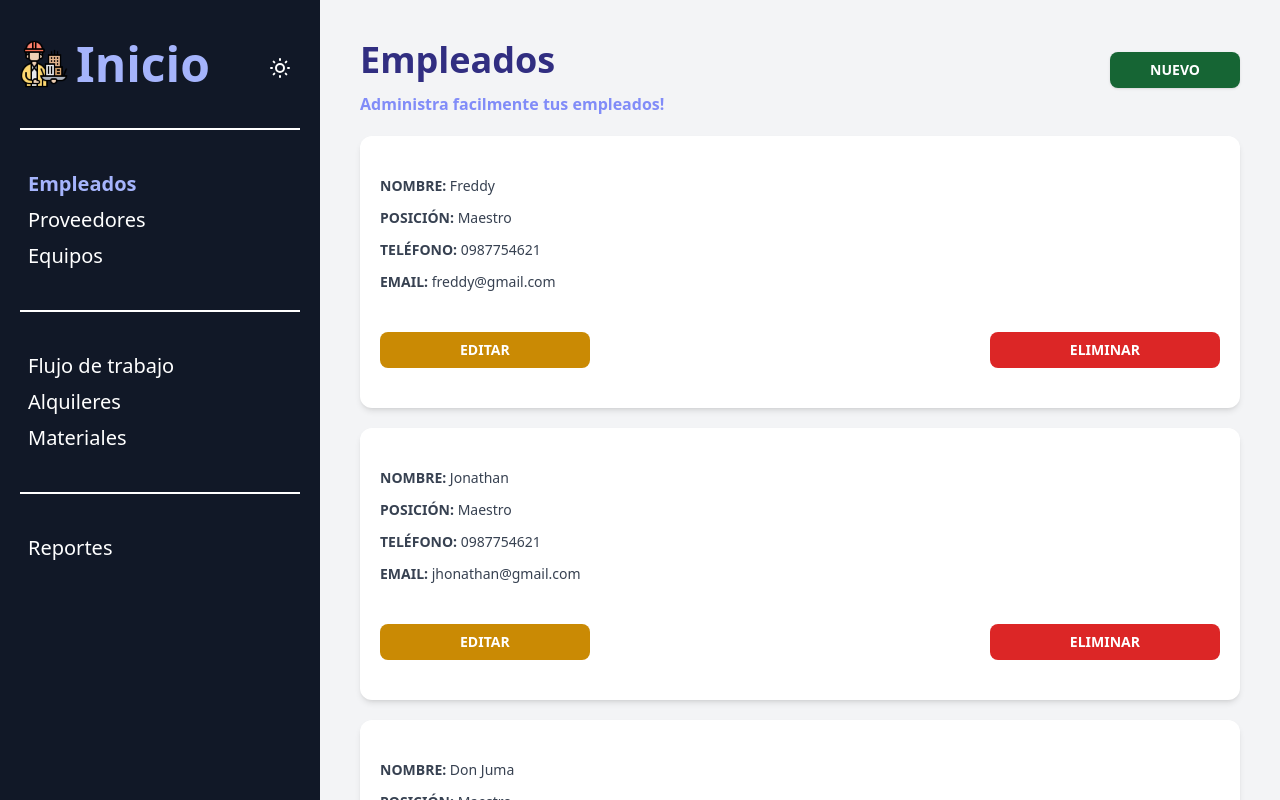
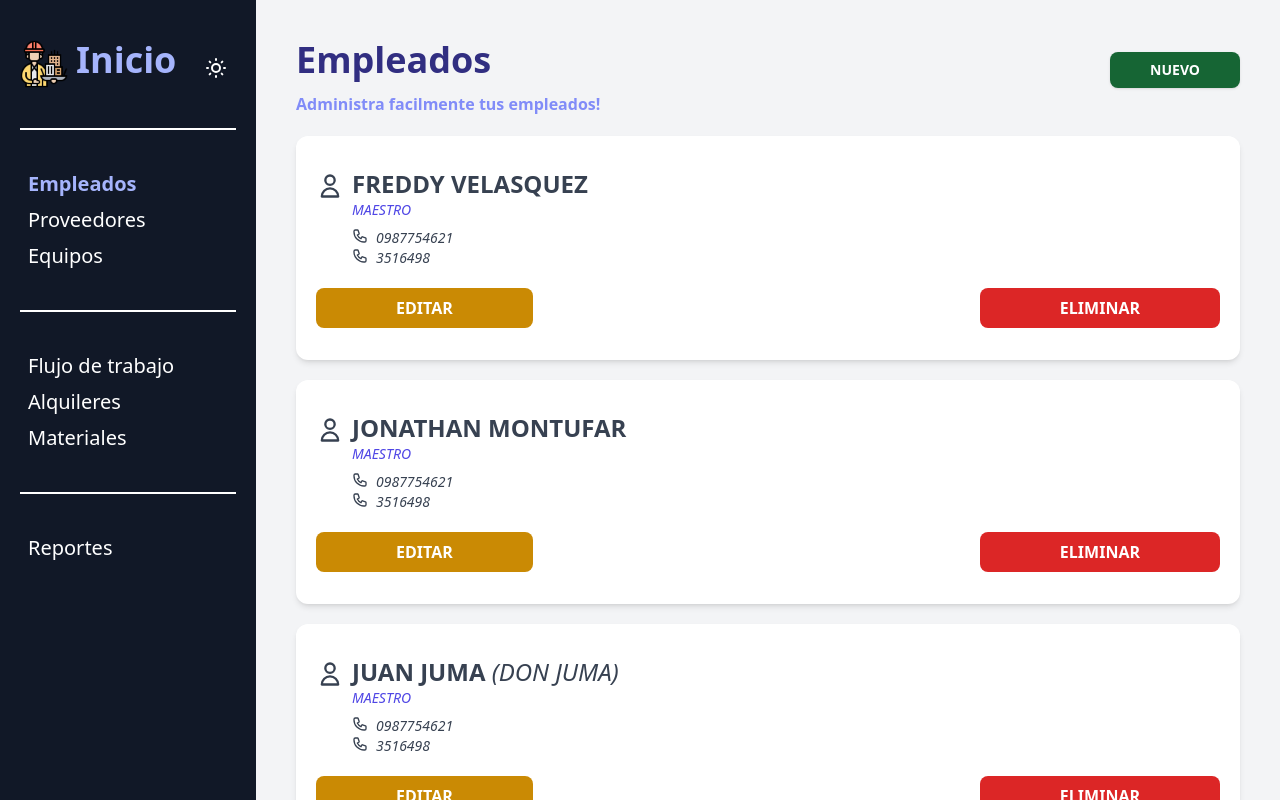
Before and after one commit to listerineh/architect-admin, a React (Vite) app: page /employees in a window 1280 px wide. Built offline with nearby package versions, Linux system fonts and the light colour scheme; data requests are answered from the project's data file.

Commit message:
Fix: employees view

```diff
--- a/db.json
+++ b/db.json
@@ -1,46 +1,53 @@
 {
   "employees": [
     {
-      "id": 1,
+      "id": "1726453918",
       "name": "Freddy",
+      "lastName": "Velasquez",
       "position": "maestro",
       "phone": "0987754621",
-      "email": "freddy@gmail.com"
+      "homephone": "3516498"
     },
     {
-      "id": 2,
+      "id": "1045928171",
       "name": "Jonathan",
+      "lastName": "Montufar",
       "position": "maestro",
       "phone": "0987754621",
-      "email": "jhonathan@gmail.com"
+      "homephone": "3516498"
     },
     {
-      "id": 3,
-      "name": "Don Juma",
+      "id": "1749623512",
+      "name": "Juan",
+      "lastName": "Juma",
+      "nickname": "Don Juma",
       "position": "maestro",
       "phone": "0987754621",
-      "email": "donjuma@gmail.com"
+      "homephone": "3516498"
     },
     {
-      "id": 4,
+      "id": "1702015618",
       "name": "Josue",
+      "lastName": "Vaca",
       "position": "oficial",
       "phone": "0987754621",
-      "email": "josue@gmail.com"
+      "homephone": "3516498"
     },
     {
-      "id": 5,
-      "name": "Miguelito",
+      "id": "1748464615",
+      "name": "Miguel",
+      "lastName": "Torres",
+      "nickname": "Miguelito",
       "position": "oficial",
       "phone": "0987754621",
-      "email": "miguelito@gmail.com"
+      "homephone": "3516498"
     }
   ],
   "providers":
   [
     {
       "id": 1,
-      "name": "Propio",
+      "name": "Holbeein inc",
       "phone": "0987754621",
       "address": "San Francisco, CA 94513"
     },
--- a/index.html
+++ b/index.html
@@ -4,7 +4,7 @@
     <meta charset="UTF-8" />
     <link rel="icon" type="image/svg+xml" href="/src/favicon.svg" />
     <meta name="viewport" content="width=device-width, initial-scale=1.0" />
-    <title>Architect Admin</title>
+    <title>El Cuervo</title>
   </head>
   <body class="min-h-screen bg-gray-100">
     <div id="root"></div>
--- a/src/components/Employee.jsx
+++ b/src/components/Employee.jsx
@@ -1,44 +1,48 @@
-import { useNavigate } from 'react-router-dom'
+import { useNavigate } from "react-router-dom";
+import { UserIcon, PhoneIcon } from "@heroicons/react/outline";
 
 const Employee = ({ employee, handleDelete }) => {
-
-  const navigate = useNavigate()
-  const {id, name, position, phone, email} = employee
+  const navigate = useNavigate();
+  const { id, name, lastName, position, phone, homephone } = employee;
 
   return (
-    <div className="my-5 bg-white dark:bg-gray-900 shadow-md px-5 py-10 rounded-xl md:text-sm text-xs text-gray-700 dark:text-white">
-      <p className="font-bold mb-3  uppercase">
-        Nombre: {""}
-        <span className="font-normal normal-case">{name}</span>
-      </p>
+    <div className="my-5 bg-white dark:bg-gray-900 shadow-md px-5 py-8 rounded-xl text-gray-700 dark:text-white">
+      <div className="flex">
+        <UserIcon className="block md:h-7 h-5 md:w-7 w-5 mr-2 mt-1" aria-hidden="true" />
+        <p className="font-bold uppercase md:text-2xl text-lg">
+          {name} {lastName}{" "}
+          {employee.nickname && (
+            <span className="italic font-normal">({employee.nickname})</span>
+          )}
+        </p>
+      </div>
 
-      <p className="font-bold mb-3 uppercase">
-        Posición: {""}
-        <span className="font-normal capitalize">{position}</span>
-      </p>
+      <div className="md:ml-9 ml-7 md:text-sm text-xs">
+        <p className="uppercase text-indigo-600 italic mb-2">{position}</p>
+        <div className="font-extralight italic">
+          <div className="flex">
+            <PhoneIcon className="mr-2 block h-4 w-4" aria-hidden="true" />
+            <p>{phone}</p>
+          </div>
+          <div className="flex">
+            <PhoneIcon className="mr-2 block h-4 w-4" aria-hidden="true" />
+            <p>{homephone}</p>
+          </div>
+        </div>
+      </div>
 
-      <p className="font-bold mb-3 uppercase">
-        Teléfono: {""}
-        <span className="font-normal">{phone}</span>
-      </p>
-
-      <p className="font-bold mb-3 uppercase">
-        Email: {""}
-        <span className="font-normal normal-case">{email}</span>
-      </p>
-
-      <div className="md:flex justify-between mt-10">
+      <div className="md:flex justify-between mt-5">
         <button
           type="button"
           className="py-2 md:mb-0 mb-2 md:w-auto w-full lg:px-20 px-10 bg-yellow-600 hover:bg-yellow-700 text-white font-bold uppercase rounded-lg cursor-pointer transition-all"
-          onClick={() => navigate(`/employees/edit/${id}`) }
+          onClick={() => navigate(`/employees/edit/${id}`)}
         >
           Editar
         </button>
 
         <button
           type="button"
-          className="py-2 md:mb-0 mb-2 md:w-auto w-full lg:px-20 px-10 bg-red-600 hover:bg-red-700 text-white font-bold uppercase rounded-lg cursor-pointer transition-all"
+          className="py-2 md:w-auto w-full lg:px-20 px-10 bg-red-600 hover:bg-red-700 text-white font-bold uppercase rounded-lg cursor-pointer transition-all"
           onClick={() => handleDelete(id, name)}
         >
           Eliminar
--- a/src/layout/Layout.jsx
+++ b/src/layout/Layout.jsx
@@ -12,7 +12,7 @@ const Layout = ({theme, handleThemeSwitch}) => {
       {({ open }) => (
         <>
           <div className="md:flex md:min-h-screen md:max-h-screen">
-            <div className="md:w-1/4 bg-gray-900 px-5 sm:py-10 py-5">
+            <div className="md:w-1/5 bg-gray-900 px-5 sm:py-10 py-5">
               <div className="flow-root">
                 <div className="float-right block">
                   <button
@@ -34,7 +34,7 @@ const Layout = ({theme, handleThemeSwitch}) => {
                         alt="Web page Logo"
                         className="sm:w-12 w-10 sm:h-12 h-10"
                       />
-                      <h1 className="text-5xl pl-2 sm:block hidden">Inicio</h1>
+                      <h1 className="text-4xl pl-2 sm:block hidden">Inicio</h1>
                     </div>
                   </Link>
                 </div>
@@ -168,7 +168,7 @@ const Layout = ({theme, handleThemeSwitch}) => {
                 </Link>
               </nav>
             </div>
-            <div className="md:w-3/4 p-10 md:h-screen md:overflow-y-scroll dark:bg-black transition-all">
+            <div className="md:w-4/5 p-10 md:h-screen md:overflow-y-scroll dark:bg-black transition-all">
               <Outlet />
             </div>
           </div>
```
